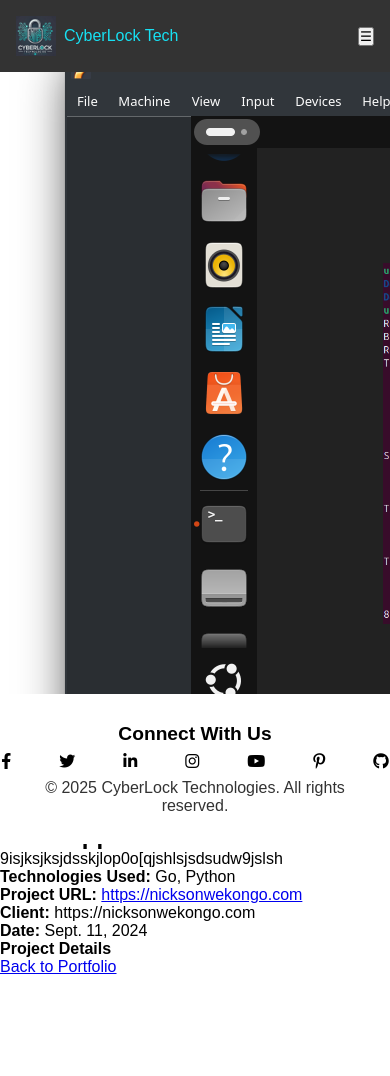
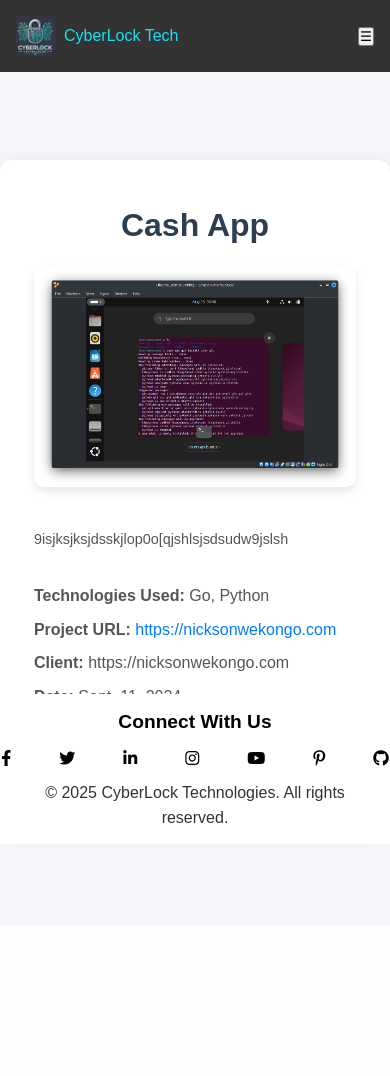
Before and after one commit to C9b3rD3vi1/cyberlock_web, a Django app: page /project/1/ in a window 390 px wide; the page is wider, and only the part inside the window is pictured. After the commit the page ends 823 px from the top of that part, so only its background shows below. Run offline with Django 4.2, Linux system fonts and the light colour scheme; data comes from the database, SQL or seed files in the repository; some libraries are stand-ins or nearby versions.

Commit message:
code container

```diff
--- a/static/css/project_details.css
+++ b/static/css/project_details.css
@@ -5,117 +5,154 @@
     box-sizing: border-box;
 }
 
-/* Global Styles */
 body {
     font-family: 'Poppins', sans-serif;
+    line-height: 1.6;
     color: #333;
-    background-color: #f9f9f9;
-    margin: 0;
-    padding-top: 80px; /* Space for navbar */
+    background-color: #f4f6f9;
+    padding-top: 80px; /* Padding to avoid navbar conflict */
+    scroll-behavior: smooth;
 }
 
-/* Service Detail Section */
-.service-detail {
-    background-color: #fff;
-    padding: 4rem 2rem;
-    box-shadow: 0 2px 10px rgba(0, 0, 0, 0.1);
-    border-radius: 10px;
+/* Custom Container Style */
+.container {
+    max-width: 1200px; /* Set a custom max-width to make it narrower */
+    width: 90%; /* Ensures the container occupies 90% of the available width */
+    margin-left: auto; /* Center the container */
+    margin-right: auto; /* Center the container */
 }
 
-/* Service Title */
-.service-title {
-    font-size: 2.5rem;
-    font-weight: 700;
-    color: #333;
-    margin-bottom: 1.5rem;
-    text-align: center;
+/* Project Detail Section */
+.project-detail {
+    background-color: #ffffff;
+    padding: 4rem 2rem;
+    margin-top: 80px; /* Adjust based on navbar height */
+    box-shadow: 0 8px 25px rgba(0, 0, 0, 0.1);
+    border-radius: 12px; /* Rounded corners for modern look */
 }
 
-/* Image Styling */
-.image-wrapper {
+.project-title {
+    font-size: 2.8rem;
+    font-weight: 700;
+    color: #2c3e50;
     text-align: center;
-    margin-bottom: 2rem;
+    margin-bottom: 1rem;
 }
 
-.service-image {
-    width: 100%;
-    max-width: 600px; /* Limit maximum width */
-    height: 300px; /* Uniform height */
-    object-fit: cover; /* Maintain aspect ratio */
-    border-radius: 10px;
-    box-shadow: 0 4px 10px rgba(0, 0, 0, 0.1);
+.project-description {
+    font-size: 1rem;
+    color: #555;
+    margin-bottom: 2rem;
+    line-height: 1.7;
+    text-align: justify;
 }
 
-/* Buttons */
-.btn-back, .btn-contact {
-    display: inline-block;
-    padding: 0.8rem 1.5rem;
-    font-size: 1rem;
-    font-weight: 600;
-    text-transform: uppercase;
-    text-align: center;
-    border-radius: 5px;
-    transition: background-color 0.3s, box-shadow 0.3s;
-}
-
-.btn-back {
-    background-color: #6c757d;
-    color: white;
-    text-decoration: none;
-}
-
-.btn-back:hover {
-    background-color: #5a6268;
-    box-shadow: 0 4px 8px rgba(0, 0, 0, 0.2);
-}
-
-.btn-contact {
-    background-color: #007bff;
-    color: white;
-    text-decoration: none;
-}
-
-.btn-contact:hover {
-    background-color: #0056b3;
-    box-shadow: 0 4px 8px rgba(0, 123, 255, 0.2);
-}
-
-/* Contact Section */
-.contact-box {
-    background-color: #f8f9fa;
-    padding: 2rem;
-    border-radius: 10px;
-    box-shadow: 0 2px 10px rgba(0, 0, 0, 0.1);
-}
-
-.contact-box h3 {
-    font-size: 1.8rem;
-    margin-bottom: 1rem;
-    color: #333;
-}
-
-.contact-box p {
-    font-size: 1rem;
+.project-info {
+    list-style: none;
+    padding-left: 0;
     color: #555;
     margin-bottom: 1.5rem;
 }
 
-/* Responsive Design */
+.project-info li {
+    font-size: 1rem;
+    margin-bottom: 0.5rem;
+}
+
+.project-info a {
+    color: #007bff;
+    text-decoration: none;
+}
+
+.project-info a:hover {
+    text-decoration: underline;
+}
+
+/* Project Image */
+.project-image {
+    width: 100%;
+    height: 350px; /* Fixed height */
+    object-fit: cover;
+    border-radius: 10px;
+    box-shadow: 0 4px 10px rgba(0, 0, 0, 0.1);
+    margin-bottom: 2rem;
+}
+
+/* Buttons */
+.btn {
+    background-color: #007bff;
+    color: white;
+    padding: 1rem 2rem;
+    font-size: 1rem;
+    font-weight: 600;
+    border-radius: 25px;
+    text-transform: uppercase;
+    text-decoration: none;
+    text-align: center;
+    box-shadow: 0 4px 15px rgba(0, 123, 255, 0.2);
+    transition: all 0.3s ease-in-out;
+}
+
+.btn:hover {
+    background-color: #0056b3;
+    box-shadow: 0 6px 15px rgba(0, 123, 255, 0.3);
+    transform: translateY(-2px);
+}
+
+/* Responsiveness */
 @media (max-width: 768px) {
-    .service-detail {
-        padding: 2rem 1rem;
+    .project-detail {
+        padding: 2.5rem 1rem;
     }
 
-    .service-title {
+    .project-title {
+        font-size: 2.4rem;
+    }
+
+    .project-description {
+        font-size: 0.95rem;
+    }
+
+    .btn {
+        font-size: 0.9rem;
+        padding: 0.8rem 1.6rem;
+    }
+
+    .project-image {
+        height: 250px; /* Adjust for smaller screens */
+    }
+}
+
+@media (max-width: 576px) {
+    .project-title {
         font-size: 2rem;
     }
 
-    .service-image {
-        height: 200px; /* Smaller height for mobile */
+    .project-description {
+        font-size: 0.9rem;
     }
 
-    .btn-back, .btn-contact {
-        font-size: 0.9rem;
-        padding: 0.6rem 1rem;
+    .btn {
+        font-size: 0.85rem;
+        padding: 0.7rem 1.4rem;
+    }
+
+    .project-image {
+        height: 220px;
     }
 }
+
+/* Accessibility Enhancements */
+a:focus, button:focus {
+    outline: 2px solid #007bff; /* Focus ring for better accessibility */
+}
+
+.project-info li:hover {
+    color: #0056b3; /* Highlight on hover */
+    text-decoration: underline;
+}
+
+img {
+    max-width: 100%;
+    height: auto; /* Maintains aspect ratio */
+}
--- a/templates/project_details.html
+++ b/templates/project_details.html
@@ -6,18 +6,22 @@
 
 {% block content %}
 <head>
-    <link rel="stylesheet" href="{% static 'css/project_detail.css' %}">
+    <link rel="stylesheet" href="{% static 'css/project_details.css' %}">
 </head>
 
 <!-- Project Detail Section -->
 <section class="project-detail py-5">
     <div class="container">
         <div class="row">
+            <!-- Project Image Column -->
             <div class="col-md-6">
+                <h2 class="project-title">{{ project.title }}</h2>
+
                 <img src="{{ project.project_image.url }}" class="img-fluid project-image" alt="{{ project.title }}">
             </div>
+            <!-- Project Information Column -->
             <div class="col-md-6">
-                <h2 class="project-title">{{ project.title }}</h2>
+
                 <p class="project-description">{{ project.description|safe }}</p>
                 <ul class="project-info">
                     <li><strong>Technologies Used:</strong> {{ project.technologies_used }}</li>
@@ -28,6 +32,7 @@
             </div>
         </div>
 
+        <!-- Project Details Section -->
         <div class="row mt-4">
             <div class="col-12">
                 <h4 class="project-details-title">Project Details</h4>
@@ -35,10 +40,11 @@
             </div>
         </div>
 
+        <!-- Back Button Section -->
         <div class="text-center mt-4">
             <a href="{% url 'portfolio' %}" class="btn btn-back">Back to Portfolio</a>
         </div>
-    </div>
+    </div> <!-- End of container -->
 </section>
 
 {% endblock %}
```
